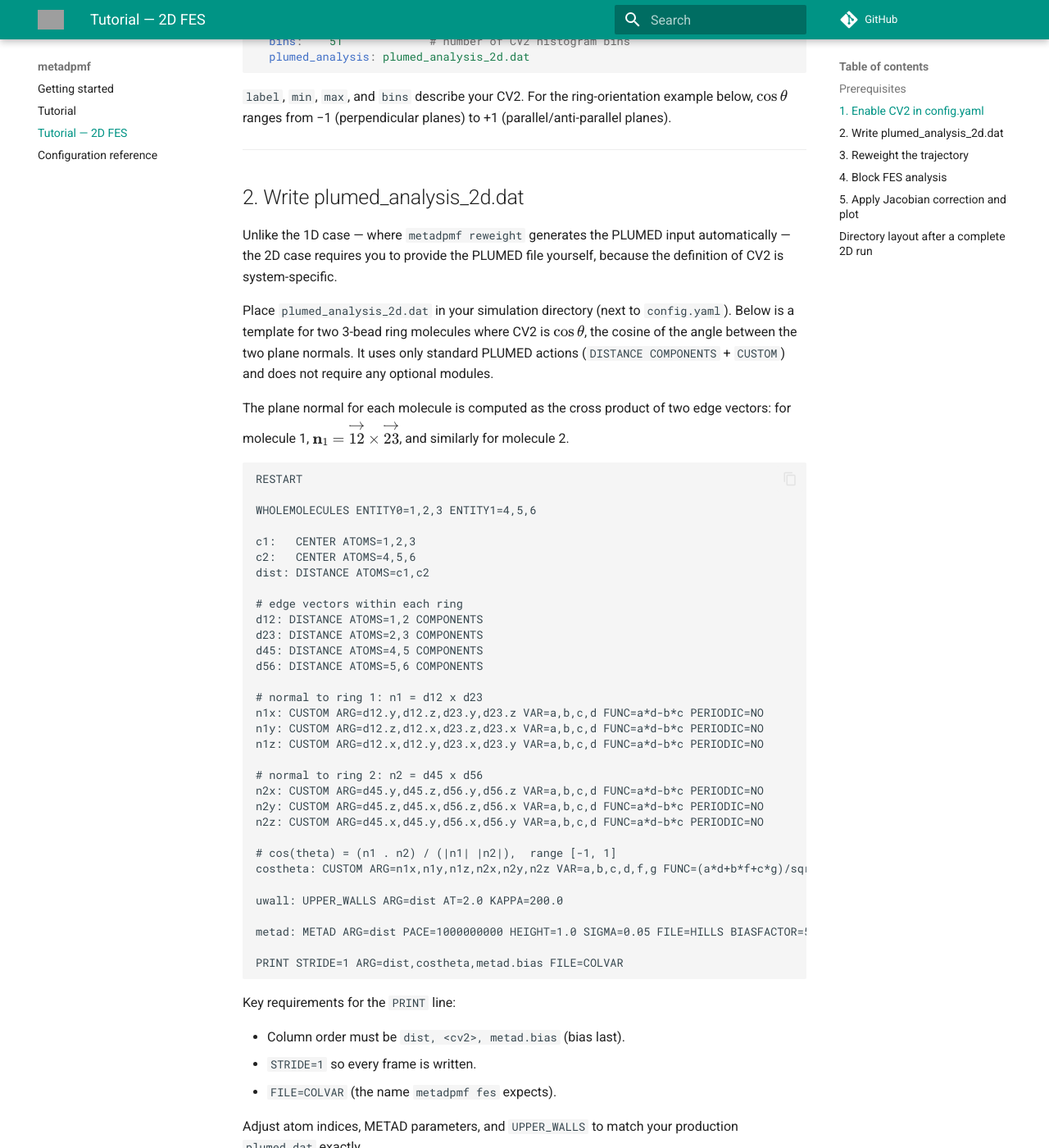
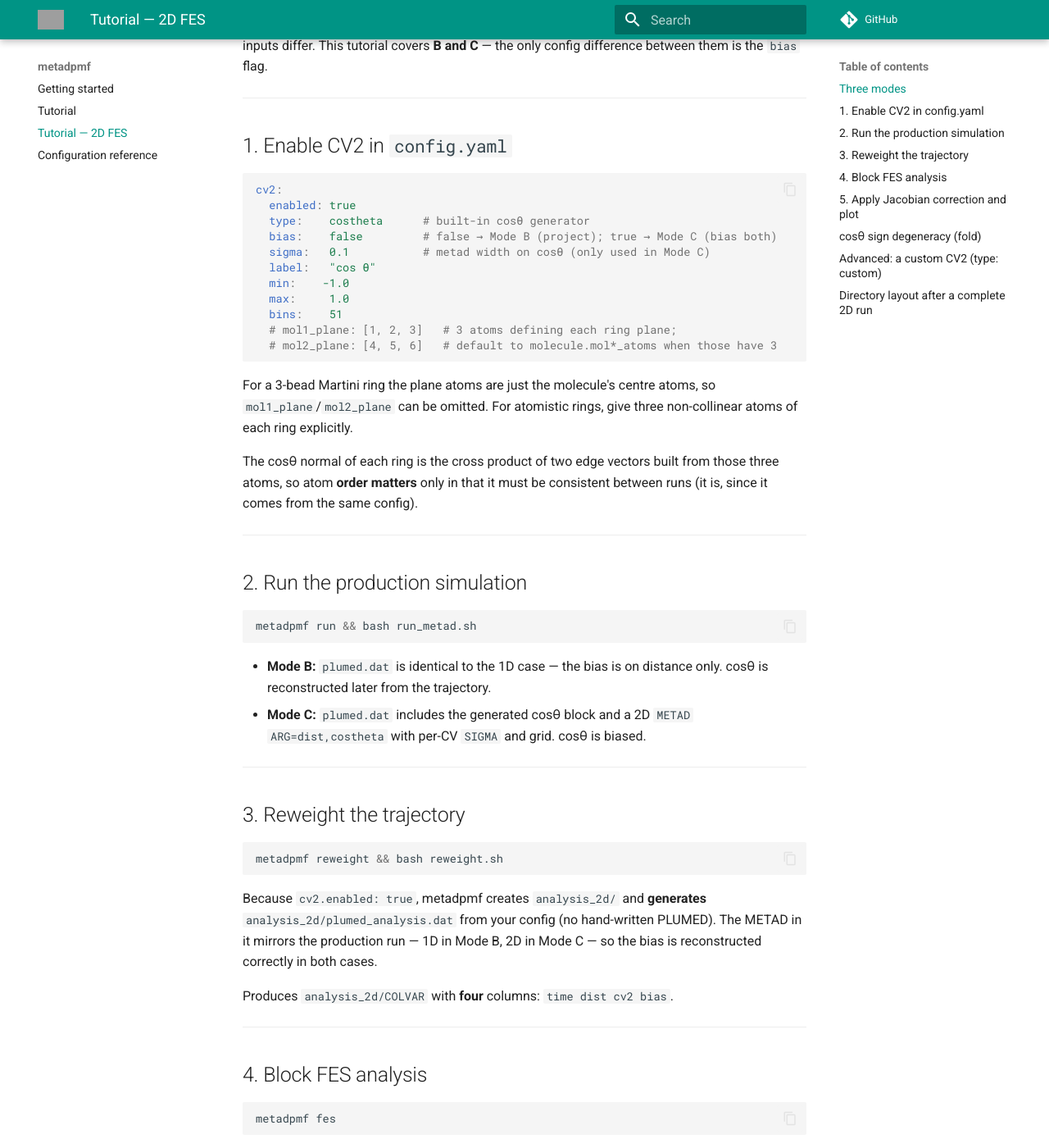
Before and after one commit to alessandri-group/metadpmf, an MkDocs documentation site: the page built from docs/tutorial_2d.md, in a window 1280 px wide and 1400 px high, scrolled down 792 px. Shown: the whole window at 82% size. Built offline with MkDocs 1.6.1 and Material for MkDocs 9.7.7, drawn with Linux system fonts in a browser that asks for light colours; comment, search, counter and statistics services are not loaded; some of the changed text lies outside the part shown; grey boxes are pictures that could not be loaded.

Commit message:
Add biased second CV (cosθ) with auto-generated PLUMED
  Support three 2D modes via cv2.enabled + cv2.bias: bias distance only (A),
  bias distance and project onto cosθ (B), or bias both CVs (C). With
  cv2.type: costheta the ring-orientation block (DISTANCE COMPONENTS + CUSTOM
  cross-products) is generated from cv2.mol1_plane/mol2_plane instead of being
  hand-written; type: custom keeps the user-provided-file path. METAD emits
  correctly-ordered two-valued SIGMA/grid when biasing, and reweight generates
  analysis/plumed_analysis.dat for costheta. Add an opt-in cv2.fold (abs/sq)
  for the cosθ sign degeneracy, plane-atom defaults for 3-bead molecules, and
  config validation (type, fold, plane count, biased range). Block FES and the
  Jacobian (distance only) are unchanged.

  Update config.yaml, docs (config reference + 2D tutorial), and README; add
  focused tests for the three modes, folding, the custom escape hatch, and
  validation.

````diff
--- a/docs/config.md
+++ b/docs/config.md
@@ -184,6 +184,76 @@
 
 ---
 
+## `cv2`
+
+```yaml
+cv2:
+  enabled: false
+  type:    costheta
+  bias:    false
+  sigma:   0.1
+  fold:    none
+  label:   "cos θ"
+  min:    -1.0
+  max:     1.0
+  bins:    51
+  # mol1_plane: [1, 2, 3]
+  # mol2_plane: [4, 5, 6]
+  plumed_analysis: plumed_analysis_2d.dat
+```
+
+A second collective variable, used to build a 2D free-energy surface. The
+metadynamics bias **always** acts on the centre-of-mass distance; `cv2` adds an
+orientational coordinate that is either projected onto or also biased.
+
+### Three modes
+
+`enabled` and `bias` together select the mode:
+
+| Mode | `enabled` | `bias` | Bias acts on | Output |
+|---|---|---|---|---|
+| **A** | `false` | — | distance | 1D PMF |
+| **B** — project | `true` | `false` | distance | 2D FES (cv2 unbiased) |
+| **C** — bias both | `true` | `true` | distance + cv2 | 2D FES |
+
+In Mode B the production run is identical to Mode A; cv2 is computed only during
+reweighting. In Mode C cv2 is biased by METAD, so it appears in both the
+production and analysis PLUMED inputs.
+
+### Keys
+
+| Key | Description |
+|---|---|
+| `enabled` | Turn the second CV on |
+| `type` | `costheta` = built-in generator (cosine of the angle between the two ring-plane normals, built from `mol1_plane`/`mol2_plane`); `custom` = supply your own PLUMED via `plumed_analysis` |
+| `bias` | `false` = project (Mode B); `true` = also bias cv2 (Mode C) |
+| `sigma` | metadynamics Gaussian width on cv2 (only used when `bias: true`) |
+| `fold` | `none`, `abs` (→ \|cosθ\|), or `sq` (→ cos²θ); see below |
+| `label` | y-axis label in the 2D plot |
+| `min` / `max` | cv2 histogram range; also the metad grid bounds on cv2 when biased |
+| `bins` | number of cv2 histogram (and grid) bins |
+| `mol1_plane` / `mol2_plane` | 3 atoms per molecule defining each ring plane (for `type: costheta`). Default to `molecule.mol*_atoms` when those have exactly 3 atoms |
+| `plumed_analysis` | for `type: custom` only: your PLUMED file that defines cv2 and prints `dist, cv2, metad.bias` |
+
+### cosθ sign degeneracy and `fold`
+
+For two stacked rings, `cosθ = +1` and `cosθ = -1` both mean "planes parallel":
+the sign just reflects which face of each ring the normal points from. For a
+**planar** molecule the two faces are equivalent (the molecular plane is a mirror,
+true even for in-plane-asymmetric molecules like phenol), so the two halves of
+the cv2 axis are physically redundant.
+
+- `fold: none` (default) keeps the full `[-1, 1]` range. For projection (Mode B)
+  this is useful: a converged FES should be symmetric about 0, a free
+  convergence check.
+- `fold: abs` or `sq` collapses the redundant half. This is mainly worth it when
+  **biasing** a planar molecule (Mode C), where it avoids filling two equivalent
+  regions. Set `min: 0.0` to match the folded range. Do **not** fold a molecule
+  whose two faces differ (non-planar, or different groups above/below the ring) —
+  there `+1` and `-1` are genuinely distinct states.
+
+---
+
 ## `paths`
 
 ```yaml
--- a/docs/tutorial_2d.md
+++ b/docs/tutorial_2d.md
@@ -1,125 +1,82 @@
 # Tutorial: 2D free-energy surface
 
-This tutorial extends the [standard 1D workflow](tutorial.md) to produce a
-**2D free-energy surface** by projecting the trajectory onto a second,
-unbiased collective variable (CV2).
+This tutorial extends the [standard 1D workflow](tutorial.md) to a **2D
+free-energy surface**, adding an orientational second collective variable
+(CV2) on top of the centre-of-mass distance.
 
-The metadynamics bias still acts on the centre-of-mass distance $r$ (CV1)
-only. CV2 is a structural order parameter that is tracked during the
-simulation but not biased — for example, the cosine of the angle between the
-normal vectors of two ring molecules, which captures their relative
-orientation. Because the reweighting weights depend only on the bias, the 2D
-FES is obtained by binning frames simultaneously in both CV1 and CV2.
+CV2 is the cosine of the angle between the two ring-plane normals — it
+distinguishes stacked/parallel arrangements (`cosθ ≈ ±1`) from T-shaped ones
+(`cosθ ≈ 0`). `metadpmf` builds the (somewhat convoluted) PLUMED for it
+automatically from the ring atoms; you only choose the atoms and the mode.
 
 ---
 
-## Prerequisites
+## Three modes
 
-Complete steps 0–3 of the [standard tutorial](tutorial.md): run the
-metadynamics simulation and produce `metad.xtc` and `HILLS`. The production
-run is identical; the only differences come in the analysis steps.
+The metadynamics bias always acts on the distance. CV2 is added in one of two
+ways, selected by `enabled` + `bias`:
+
+| Mode | `cv2.enabled` | `cv2.bias` | Bias acts on | Use when |
+|---|---|---|---|---|
+| **A** | `false` | — | distance | 1D PMF (the [standard tutorial](tutorial.md)) |
+| **B** — project | `true` | `false` | distance | CV2 explores freely on its own; you just want to *see* it |
+| **C** — bias both | `true` | `true` | distance + CV2 | CV2 does not sample well unbiased (common for atomistic systems) |
+
+The analysis (reweighting, block FES, Jacobian, plot) is identical for B and C;
+only the PLUMED inputs differ. This tutorial covers **B and C** — the only
+config difference between them is the `bias` flag.
 
 ---
 
-## 1. Enable CV2 in config.yaml
-
-Add the `cv2` block to your `config.yaml`:
+## 1. Enable CV2 in `config.yaml`
 
 ```yaml
 cv2:
   enabled: true
-  label:   "cos θ"        # y-axis label in the 2D PMF plot
-  min:    -1.0            # CV2 grid lower bound
-  max:     1.0            # CV2 grid upper bound
-  bins:    51             # number of CV2 histogram bins
-  plumed_analysis: plumed_analysis_2d.dat
+  type:    costheta      # built-in cosθ generator
+  bias:    false         # false → Mode B (project); true → Mode C (bias both)
+  sigma:   0.1           # metad width on cosθ (only used in Mode C)
+  label:   "cos θ"
+  min:    -1.0
+  max:     1.0
+  bins:    51
+  # mol1_plane: [1, 2, 3]   # 3 atoms defining each ring plane;
+  # mol2_plane: [4, 5, 6]   # default to molecule.mol*_atoms when those have 3
 ```
 
-`label`, `min`, `max`, and `bins` describe your CV2. For the ring-orientation
-example below, $\cos\theta$ ranges from −1 (perpendicular planes) to +1
-(parallel/anti-parallel planes).
+For a 3-bead Martini ring the plane atoms are just the molecule's centre atoms,
+so `mol1_plane`/`mol2_plane` can be omitted. For atomistic rings, give three
+non-collinear atoms of each ring explicitly.
+
+The cosθ normal of each ring is the cross product of two edge vectors built from
+those three atoms, so atom **order matters** only in that it must be consistent
+between runs (it is, since it comes from the same config).
 
 ---
 
-## 2. Write plumed_analysis_2d.dat
+## 2. Run the production simulation
 
-Unlike the 1D case — where `metadpmf reweight` generates the PLUMED input
-automatically — the 2D case requires you to provide the PLUMED file yourself,
-because the definition of CV2 is system-specific.
-
-Place `plumed_analysis_2d.dat` in your simulation directory (next to
-`config.yaml`). Below is a template for two 3-bead ring molecules where CV2
-is $\cos\theta$, the cosine of the angle between the two plane normals. It
-uses only standard PLUMED actions (`DISTANCE COMPONENTS` + `CUSTOM`) and does
-not require any optional modules.
-
-The plane normal for each molecule is computed as the cross product of two
-edge vectors: for molecule 1, $\mathbf{n}_1 = \overrightarrow{12} \times
-\overrightarrow{23}$, and similarly for molecule 2.
-
-```plumed
-RESTART
-
-WHOLEMOLECULES ENTITY0=1,2,3 ENTITY1=4,5,6
-
-c1:   CENTER ATOMS=1,2,3
-c2:   CENTER ATOMS=4,5,6
-dist: DISTANCE ATOMS=c1,c2
-
-# edge vectors within each ring
-d12: DISTANCE ATOMS=1,2 COMPONENTS
-d23: DISTANCE ATOMS=2,3 COMPONENTS
-d45: DISTANCE ATOMS=4,5 COMPONENTS
-d56: DISTANCE ATOMS=5,6 COMPONENTS
-
-# normal to ring 1: n1 = d12 x d23
-n1x: CUSTOM ARG=d12.y,d12.z,d23.y,d23.z VAR=a,b,c,d FUNC=a*d-b*c PERIODIC=NO
-n1y: CUSTOM ARG=d12.z,d12.x,d23.z,d23.x VAR=a,b,c,d FUNC=a*d-b*c PERIODIC=NO
-n1z: CUSTOM ARG=d12.x,d12.y,d23.x,d23.y VAR=a,b,c,d FUNC=a*d-b*c PERIODIC=NO
-
-# normal to ring 2: n2 = d45 x d56
-n2x: CUSTOM ARG=d45.y,d45.z,d56.y,d56.z VAR=a,b,c,d FUNC=a*d-b*c PERIODIC=NO
-n2y: CUSTOM ARG=d45.z,d45.x,d56.z,d56.x VAR=a,b,c,d FUNC=a*d-b*c PERIODIC=NO
-n2z: CUSTOM ARG=d45.x,d45.y,d56.x,d56.y VAR=a,b,c,d FUNC=a*d-b*c PERIODIC=NO
-
-# cos(theta) = (n1 . n2) / (|n1| |n2|),  range [-1, 1]
-costheta: CUSTOM ARG=n1x,n1y,n1z,n2x,n2y,n2z VAR=a,b,c,d,f,g FUNC=(a*d+b*f+c*g)/sqrt((a^2+b^2+c^2)*(d^2+f^2+g^2)) PERIODIC=NO
-
-uwall: UPPER_WALLS ARG=dist AT=2.0 KAPPA=200.0
-
-metad: METAD ARG=dist PACE=1000000000 HEIGHT=1.0 SIGMA=0.05 FILE=HILLS BIASFACTOR=5 GRID_MIN=0.1 GRID_MAX=3.0 TEMP=298.15 GRID_BIN=300
-
-PRINT STRIDE=1 ARG=dist,costheta,metad.bias FILE=COLVAR
+```bash
+metadpmf run && bash run_metad.sh
 ```
 
-Key requirements for the `PRINT` line:
-
-- Column order must be `dist, <cv2>, metad.bias` (bias last).
-- `STRIDE=1` so every frame is written.
-- `FILE=COLVAR` (the name `metadpmf fes` expects).
-
-Adjust atom indices, METAD parameters, and `UPPER_WALLS` to match your
-production `plumed.dat` exactly.
-
-!!! tip "Verify against your plumed.dat"
-    The `METAD` block must use the same `BIASFACTOR`, `TEMP`, `SIGMA`, and
-    `FILE=HILLS` as the production run, otherwise the reconstructed bias will
-    be incorrect.
+- **Mode B:** `plumed.dat` is identical to the 1D case — the bias is on distance
+  only. cosθ is reconstructed later from the trajectory.
+- **Mode C:** `plumed.dat` includes the generated cosθ block and a 2D
+  `METAD ARG=dist,costheta` with per-CV `SIGMA` and grid. cosθ is biased.
 
 ---
 
 ## 3. Reweight the trajectory
 
 ```bash
-metadpmf reweight
+metadpmf reweight && bash reweight.sh
 ```
 
-Because `cv2.enabled: true`, metadpmf creates `analysis_2d/` and copies your
-`plumed_analysis_2d.dat` into `analysis_2d/plumed_analysis.dat`.
-
-```bash
-bash reweight.sh
-```
+Because `cv2.enabled: true`, metadpmf creates `analysis_2d/` and **generates**
+`analysis_2d/plumed_analysis.dat` from your config (no hand-written PLUMED). The
+METAD in it mirrors the production run — 1D in Mode B, 2D in Mode C — so the
+bias is reconstructed correctly in both cases.
 
 Produces `analysis_2d/COLVAR` with **four** columns: `time  dist  cv2  bias`.
 
@@ -131,8 +88,8 @@
 metadpmf fes
 ```
 
-Reads the four-column `analysis_2d/COLVAR`, computes reweighting weights, and
-runs the block analysis over the 2D grid simultaneously in CV1 and CV2.
+Reads the four-column `analysis_2d/COLVAR`, computes reweighting weights
+`exp((bias − bias_max)/k_BT)`, and runs the block analysis over the 2D grid.
 
 Output in `analysis_2d/`:
 
@@ -170,14 +126,57 @@
 | `fes_2d_corr.dat` | Jacobian-corrected and shifted 2D FES (cv1, cv2, ΔG) |
 | `pmf_2d.pdf` | Filled contour plot with coolwarm colormap |
 
-The contour levels can be adjusted in `config.yaml`:
+Contour levels and axis limits are set in `config.yaml`:
 
 ```yaml
 pmf:
   levels_2d: [-10, -7.5, -5, -2.5, 0, 2.5, 5, 7.5, 10]
-  xrange: [0.2, 1.7]   # optional axis limits
+  xrange: [0.2, 1.7]
   yrange: [-1.0, 1.0]
 ```
+
+---
+
+## cosθ sign degeneracy (`fold`)
+
+`cosθ = +1` and `cosθ = -1` both mean the ring planes are parallel — the sign
+only reflects which face each normal points from. For a **planar** molecule the
+two faces are equivalent (this holds even for in-plane-asymmetric molecules such
+as phenol), so the two halves of the cosθ axis are physically redundant.
+
+- Keep `fold: none` (default) for projection (Mode B): a converged FES should be
+  symmetric about 0, which is a useful sanity check.
+- Set `fold: abs` (→ |cosθ|) or `fold: sq` (→ cos²θ) when **biasing** a planar
+  molecule (Mode C) to avoid filling two equivalent regions; also set `min: 0.0`.
+- Do **not** fold a molecule whose two faces genuinely differ (non-planar, or
+  different substituents above/below the ring): there `+1` and `-1` are distinct
+  states.
+
+---
+
+## Advanced: a custom CV2 (`type: custom`)
+
+If you want a different second CV (not cosθ), set `type: custom` and write the
+analysis PLUMED yourself:
+
+```yaml
+cv2:
+  enabled: true
+  type:    custom
+  plumed_analysis: plumed_analysis_2d.dat
+```
+
+`metadpmf reweight` then copies your file into `analysis_2d/plumed_analysis.dat`
+instead of generating it. The file must define your CV2 and print the four
+columns in order:
+
+```
+PRINT STRIDE=1 ARG=dist,<your_cv2>,metad.bias FILE=COLVAR
+```
+
+with `STRIDE=1` and a METAD block matching your production run (same
+`BIASFACTOR`, `TEMP`, `SIGMA`, `FILE=HILLS`). This is the escape hatch; for ring
+orientation the built-in `type: costheta` is the easy path.
 
 ---
 
@@ -194,10 +193,9 @@
 ├── metad.tpr / metad.xtc / metad.log
 ├── HILLS
 ├── COLVAR
-├── plumed_analysis_2d.dat    ← written by you
 ├── reweight.sh
 └── analysis_2d/
-    ├── plumed_analysis.dat   ← copied from plumed_analysis_2d.dat
+    ├── plumed_analysis.dat   ← generated (type: costheta) or copied (type: custom)
     ├── HILLS
     ├── COLVAR
     ├── dist.cv2.weight
````
Also changed, not shown: other parts of docs/tutorial_2d.md (+6 -7 lines), README.md (+1 -1 lines), config.yaml (+20 -10 lines), 3 other files.
